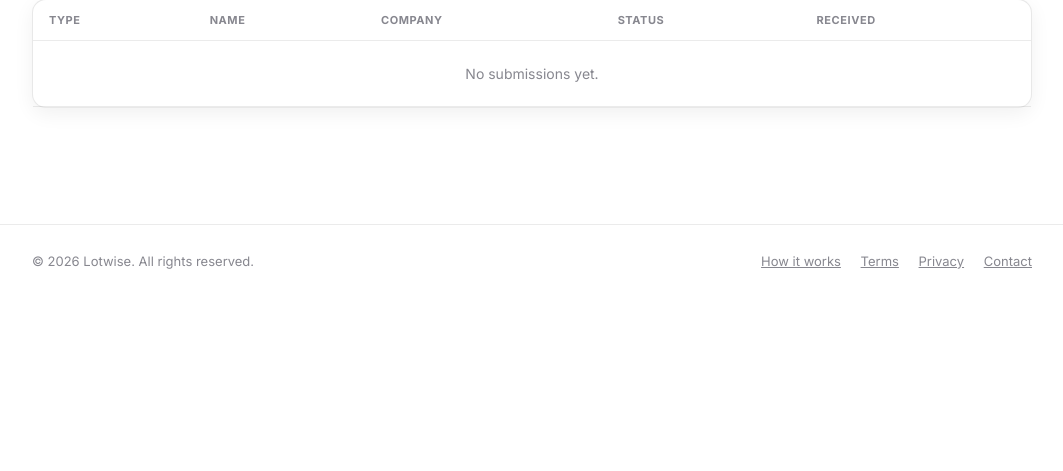
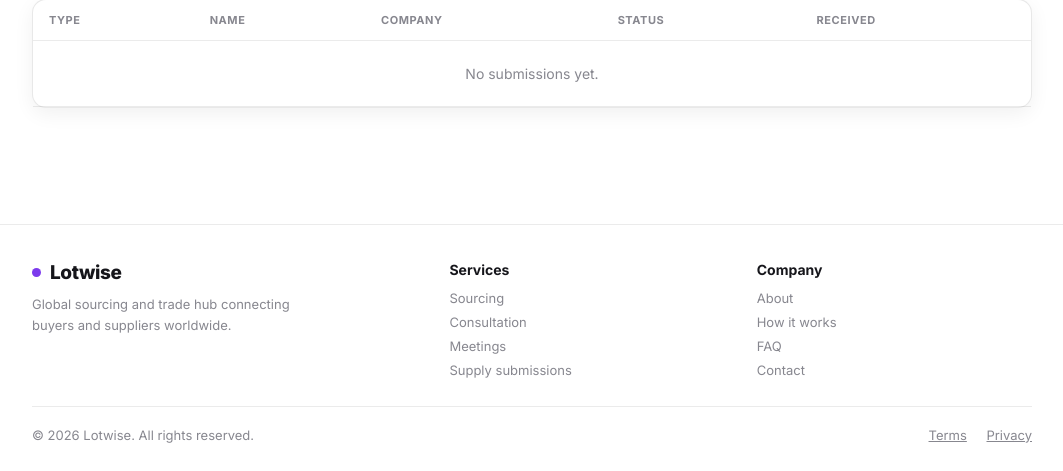
Before and after one commit to Yididyateklemarkos/lotwise, a Flask app: page /admin in a window 1280 px wide. Shown: the part 637-1108 px from the top of the page, without its empty margins (108-1171 px from the left). Before the commit the page ends 906 px from the top, so only its background shows below. Run offline with Flask 3, Linux system fonts and the light colour scheme; the visitor is signed in with stand-in values (Sample User, id 1); data that the repository does not hold is empty.

Commit message:
Trim copyag

```diff
--- a/templates/base.html
+++ b/templates/base.html
@@ -98,9 +98,13 @@
   .dash-nav a.active { background: var(--purple); color:#fff; }
   .dash-nav a:not(.active):hover { color: var(--ink); background: rgba(0,0,0,0.04); }
 
-  footer { border-top:1px solid var(--line); padding:28px 0; }
+  footer { border-top:1px solid var(--line); padding:36px 0 28px; }
   .footer-inner { display:flex; justify-content:space-between; align-items:center; flex-wrap:wrap; gap:12px; }
-  .footer-text { font-size:13px; color:var(--gray); }
+  .footer-text { font-size:13px; color:var(--gray); text-decoration:none; }
+  a.footer-text:hover { color: var(--ink); }
+  @media (max-width: 700px) {
+    footer .wrap > div:first-child { grid-template-columns:1fr !important; gap:24px !important; }
+  }
 
   .grid-2 { display:grid; grid-template-columns:1fr 1fr; gap:16px; }
   .grid-3 { display:grid; grid-template-columns:repeat(3,1fr); gap:16px; }
@@ -198,13 +202,37 @@
 </main>
 
 <footer>
-  <div class="wrap footer-inner">
-    <div class="footer-text">© 2026 Lotwise. All rights reserved.</div>
-    <div class="footer-text">
-      <a href="{{ url_for('how_it_works') }}" style="margin-right:16px;">How it works</a>
-      <a href="{{ url_for('terms') }}" style="margin-right:16px;">Terms</a>
-      <a href="{{ url_for('privacy') }}" style="margin-right:16px;">Privacy</a>
-      <a href="{{ url_for('contact') }}">Contact</a>
+  <div class="wrap">
+    <div style="display:grid; grid-template-columns:1.4fr 1fr 1fr; gap:32px; padding-bottom:28px;">
+      <div>
+        <div class="logo" style="margin-bottom:10px;"><span class="logo-mark"></span>Lotwise</div>
+        <p class="muted" style="font-size:13px; max-width:280px;">Global sourcing and trade hub connecting buyers and suppliers worldwide.</p>
+      </div>
+      <div>
+        <div style="font-weight:700; font-size:14px; margin-bottom:12px;">Services</div>
+        <div style="display:flex; flex-direction:column; gap:8px;">
+          <a href="{{ url_for('sourcing_request') }}" class="footer-text">Sourcing</a>
+          <a href="{{ url_for('consultation') }}" class="footer-text">Consultation</a>
+          <a href="{{ url_for('book_a_meeting') }}" class="footer-text">Meetings</a>
+          <a href="{{ url_for('sell_your_supply') }}" class="footer-text">Supply submissions</a>
+        </div>
+      </div>
+      <div>
+        <div style="font-weight:700; font-size:14px; margin-bottom:12px;">Company</div>
+        <div style="display:flex; flex-direction:column; gap:8px;">
+          <a href="{{ url_for('about') }}" class="footer-text">About</a>
+          <a href="{{ url_for('how_it_works') }}" class="footer-text">How it works</a>
+          <a href="{{ url_for('faq') }}" class="footer-text">FAQ</a>
+          <a href="{{ url_for('contact') }}" class="footer-text">Contact</a>
+        </div>
+      </div>
+    </div>
+    <div class="footer-inner" style="border-top:1px solid var(--line); padding-top:20px;">
+      <div class="footer-text">© 2026 Lotwise. All rights reserved.</div>
+      <div class="footer-text">
+        <a href="{{ url_for('terms') }}" style="margin-right:16px;">Terms</a>
+        <a href="{{ url_for('privacy') }}">Privacy</a>
+      </div>
     </div>
   </div>
 </footer>
```
Also changed, not shown: templates/public/home.html (+12 -4 lines).
